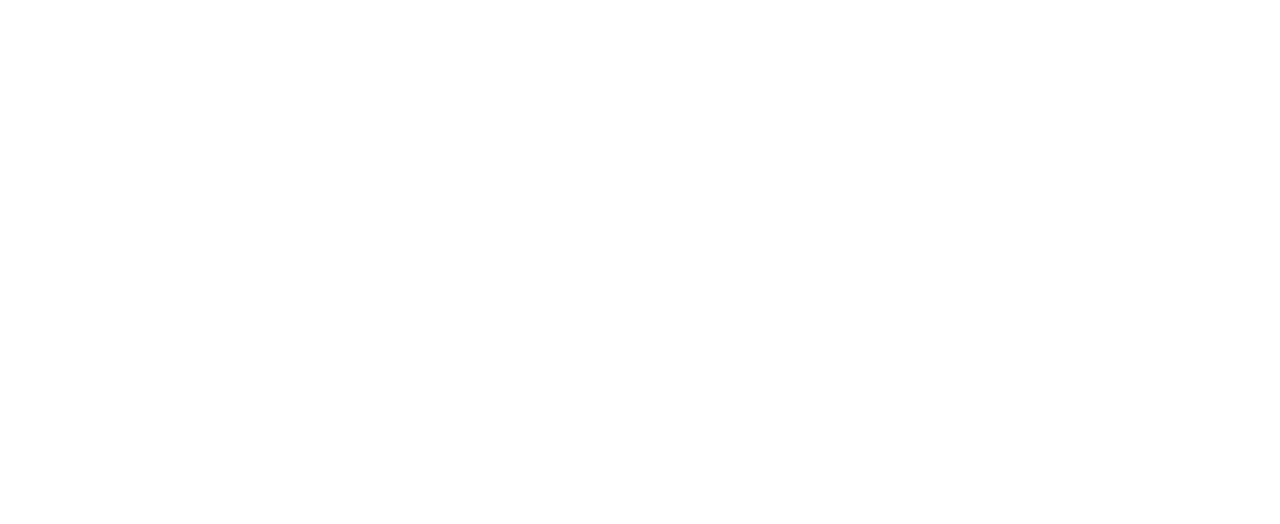
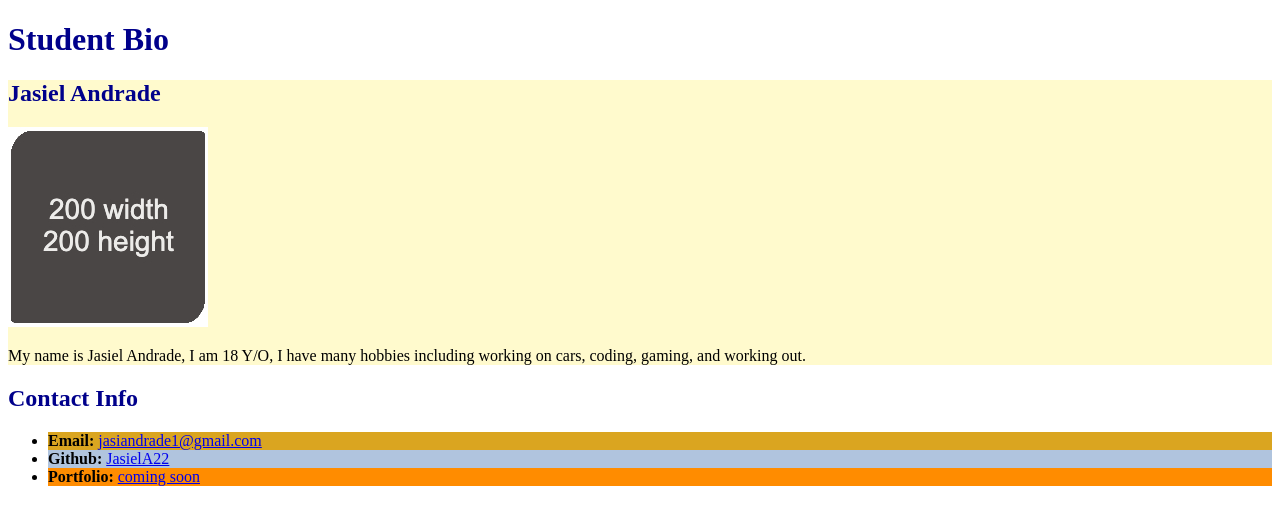
Before and after one commit to JasielA22/first-day-repo, a plain HTML site: page index.html in a window 1280 px wide. Drawn offline with Linux system fonts and the light colour scheme.

Commit message:
added css

```diff
--- /dev/null
+++ b/assets/style.css
@@ -0,0 +1,19 @@
+.lesson {
+    background-color: lemonchiffon;
+}
+
+.title {
+    color: darkblue;
+}
+
+#Email {
+    background-color: goldenrod;
+}
+
+#Github {
+    background-color: lightsteelblue;
+}
+
+#Portfolio {
+    background-color: darkorange;
+}
--- a/index.html
+++ b/index.html
@@ -4,11 +4,25 @@
   <head>
     <meta charset="UTF-8">
     <title>Student Bio</title>
+    <link rel="stylesheet" href="./assets/style.css"/>
   </head>
 
   <body>
-    <!-- TODO: Write Your Code Below-->
-
+    <header>
+      <h1 class="title">Student Bio</h1>
+    </header>
+    <section class="lesson">
+        <h2 class="title">Jasiel Andrade</h2>
+        <img src="./assets/image-1.jpg" alt="Jasiel Andrade">
+        <p>My name is Jasiel Andrade, I am 18 Y/O, I have many hobbies including working on cars, coding, gaming, and working out.</p>
+    </section>
+    <section>
+        <h2 class="title">Contact Info</h2>
+        <ul>
+          <li id="Email"><strong>Email:</strong> <a href="#">jasiandrade1@gmail.com</a></li>
+          <li id="Github"><strong>Github:</strong> <a href="#">JasielA22</a></li>
+          <li id="Portfolio"><strong>Portfolio: </strong> <a href="#">coming soon</a></li>
+        </ul>
+    </section>
   </body>
-
 </html>
```
Also changed, not shown: assets/image-1.jpg (added).
